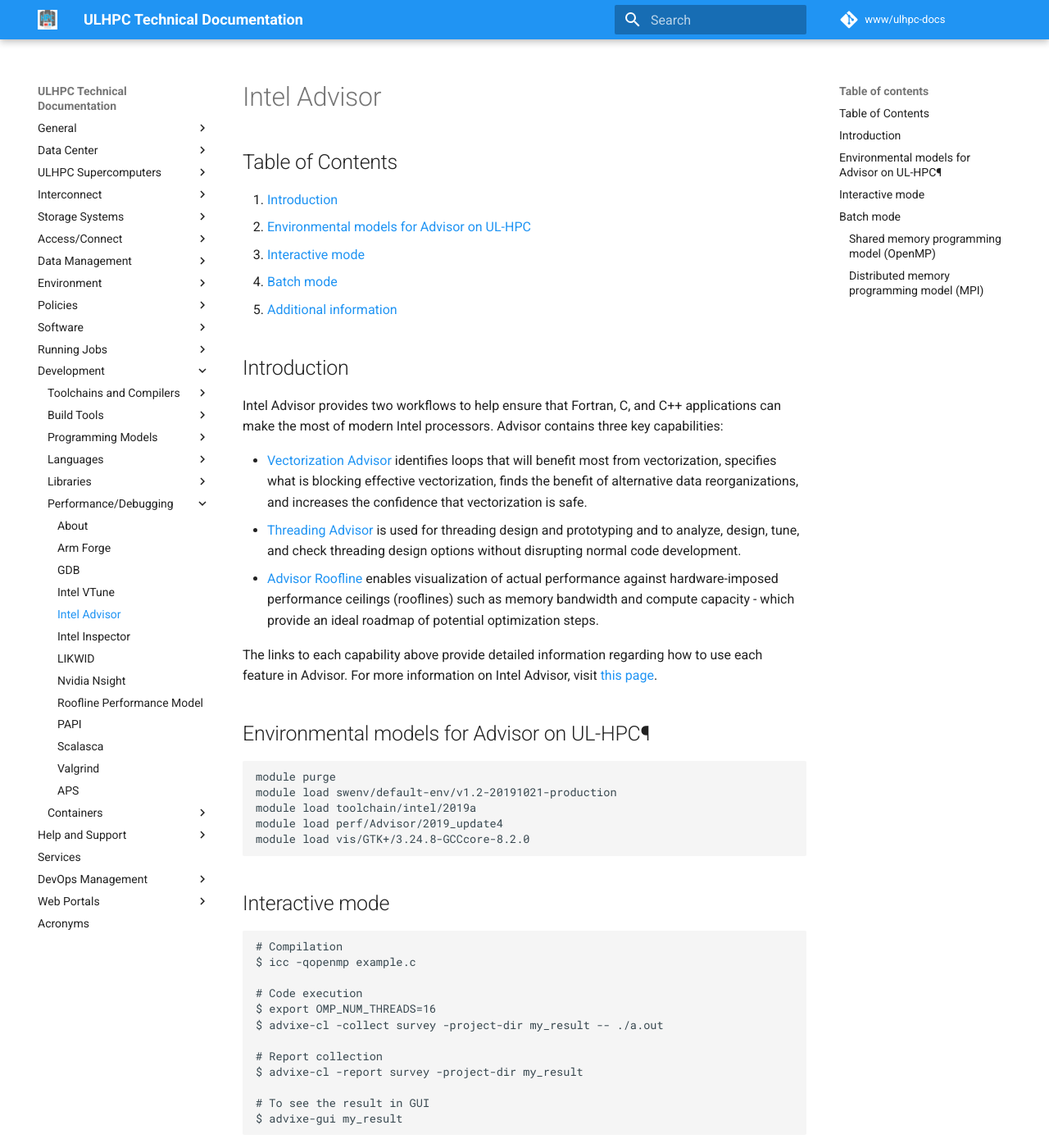
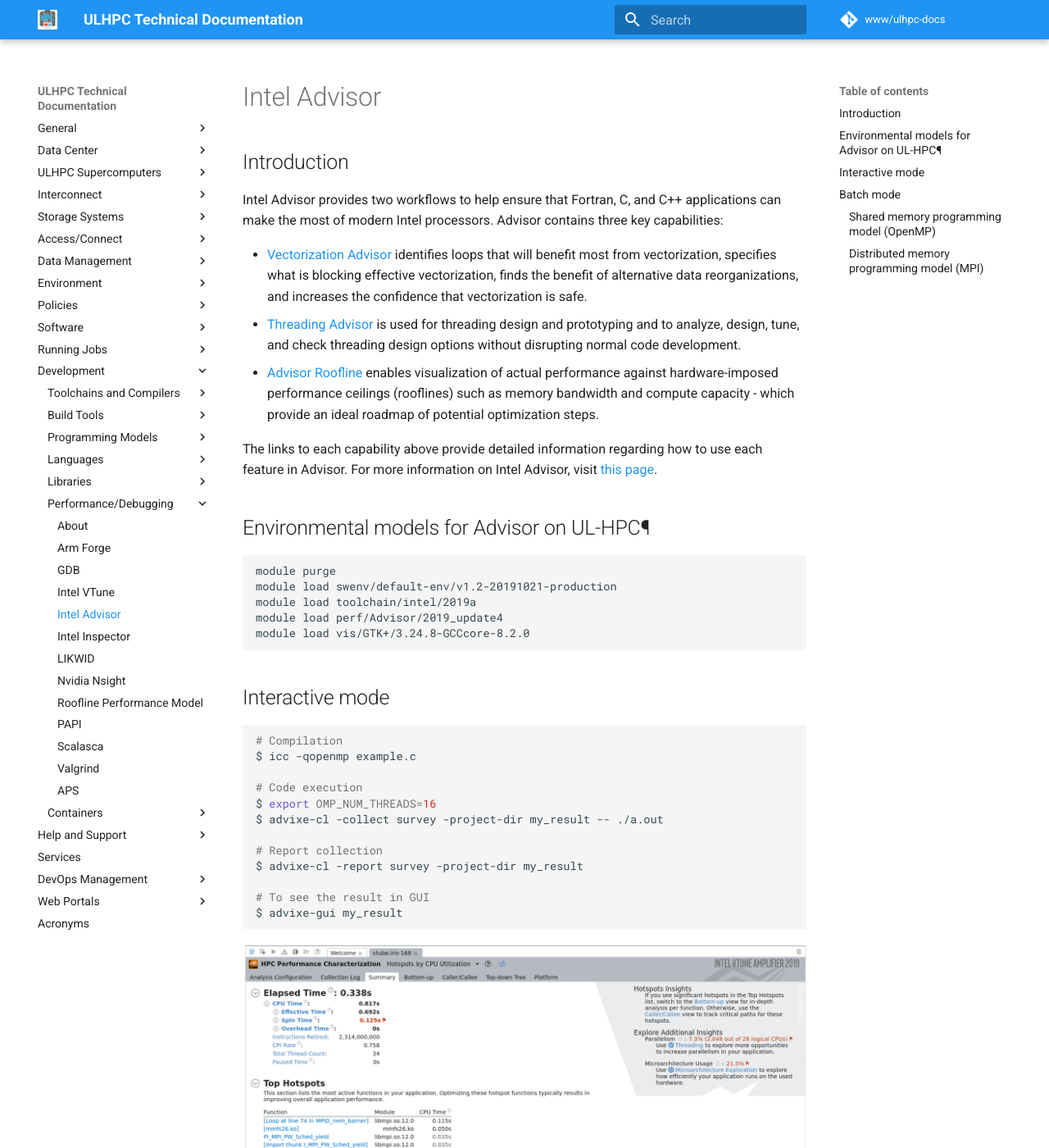
Before and after one commit to ULHPC/ulhpc-docs, an MkDocs documentation site: the page built from docs/development/performance-debugging-tools/advisor.md, in a window 1280 px wide and 1400 px high. Shown: the whole window at 82% size. Built offline with MkDocs 1.6.1 and Material for MkDocs 9.7.7, drawn with Linux system fonts in a browser that asks for light colours; some of the changed text lies outside the part shown.

Commit message:
Update advisor.md

````diff
--- a/docs/development/performance-debugging-tools/advisor.md
+++ b/docs/development/performance-debugging-tools/advisor.md
@@ -1,12 +1,4 @@
 # Intel Advisor
-
-## Table of Contents
-
-1. [Introduction](#introduction)
-2. [Environmental models for Advisor on UL-HPC](#environmental-models-for-advisor-on-ul-hpc)
-3. [Interactive mode](#interactive-mode)
-4. [Batch mode](#batch-mode)
-5. [Additional information](#additional-information)
 
 ## Introduction
 
@@ -34,7 +26,7 @@ to use each feature in Advisor. For more information on Intel Advisor, visit
 [this page](https://software.intel.com/en-us/advisor).
 
 ## Environmental models for Advisor on UL-HPC¶
-```shell
+```bash
 module purge
 module load swenv/default-env/v1.2-20191021-production
 module load toolchain/intel/2019a
@@ -43,7 +35,7 @@ module load vis/GTK+/3.24.8-GCCcore-8.2.0
 ```
 
 ## Interactive mode
-```
+```bash
 # Compilation
 $ icc -qopenmp example.c
 
@@ -65,7 +57,7 @@ $ advixe-gui my_result
 ## Batch mode
 ### Shared memory programming model (OpenMP)
 Example for the batch script:
-```shell
+```bash
 #!/bin/bash -l
 #SBATCH -J Advisor
 #SBATCH -N 1
@@ -89,7 +81,7 @@ advixe-cl -collect survey -project-dir my_result -- ./a.out
 To compile just `MPI` application run `$ mpiicc example.c` and for `MPI+OpenMP` run `$ mpiicc -qopenmp example.c`
 
 Example for the batch script:
-```shell
+```bash
 #!/bin/bash -l
 #SBATCH -J Advisor
 #SBATCH -N 2
@@ -106,7 +98,7 @@ module load vis/GTK+/3.24.8-GCCcore-8.2.0
 srun -n 56 advixe-cl --collect survey --project-dir result -- ./a.out
 ```
 To collect the result and see the result in GUI use the below commands
-```
+```bash
 # Report collection
 $ advixe-cl --report survey --project-dir result
 
````
